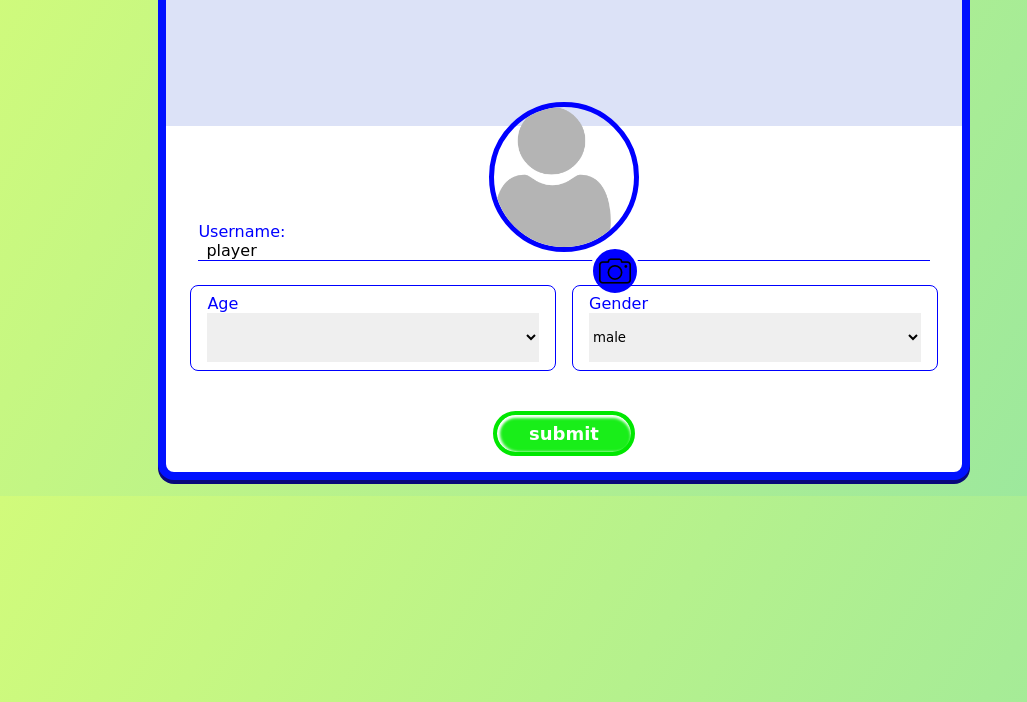
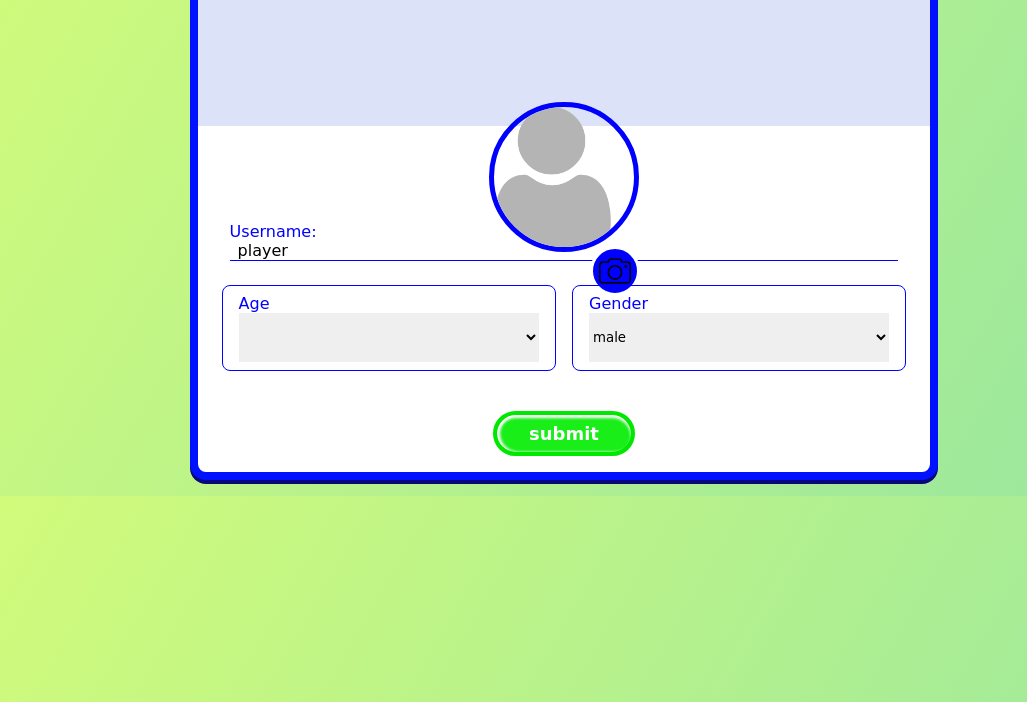
Before and after one commit to ebuski100/quiz-app, a plain HTML site: page EditPage/edit.html in a window 1280 px wide. Shown: the part 98-800 px from the top of the page, without its empty margins (76-1103 px from the left). Drawn offline with Linux system fonts and the light colour scheme.

Commit message:
added another query

```diff
--- a/EditPage/edit.css
+++ b/EditPage/edit.css
@@ -17,7 +17,7 @@ body {
 
 .edit-container {
   border: 8px solid rgb(0, 17, 255);
-  width: 65%;
+  width: 80%;
   display: flex;
   border-radius: 1rem;
   flex-direction: column;
@@ -327,4 +327,12 @@ body {
   .user-data {
     flex-direction: row;
   }
+  .edit-container {
+    width: 70%;
+  }
 }
+@media (min-width: 1024px) {
+  .edit-container {
+    width: 60%;
+  }
+}
```
